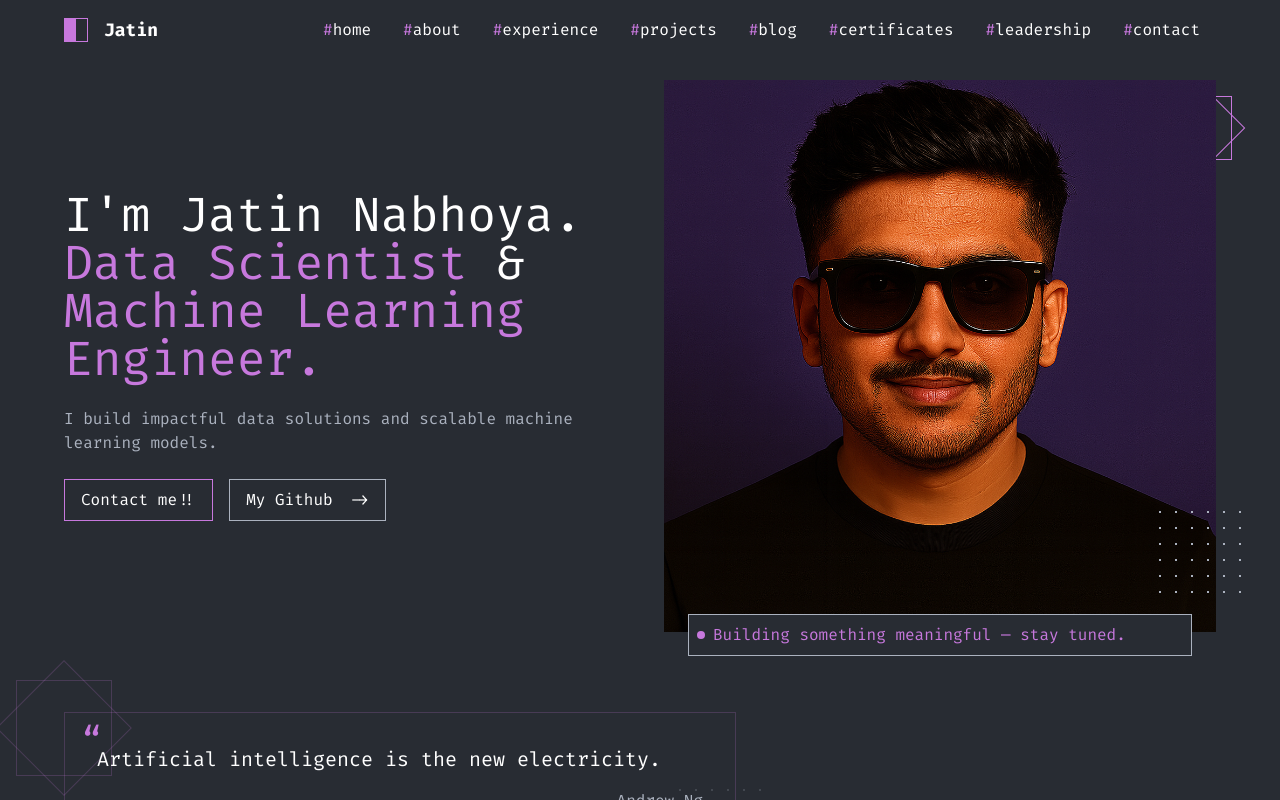
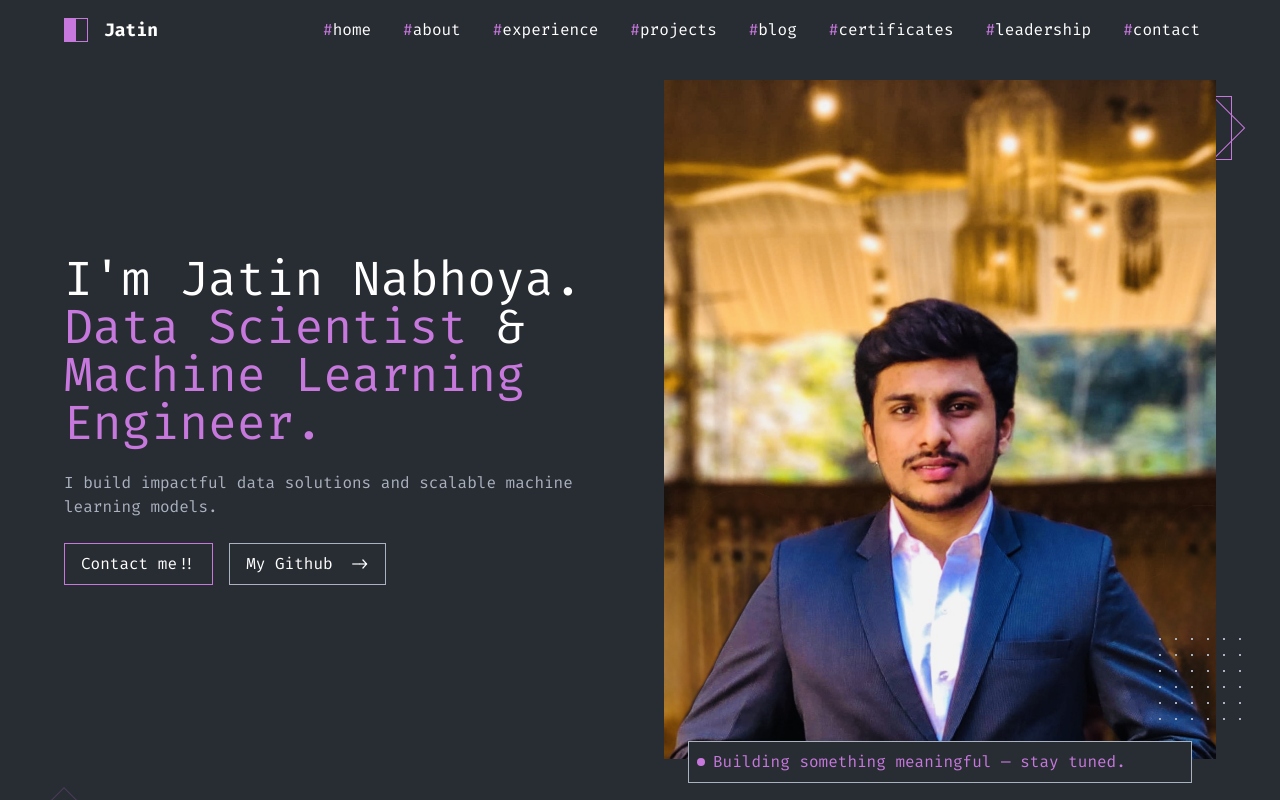
Before and after one commit to Jatin-nabhoya/JatinNabhoya, a React (Create React App) app: page / in a window 1280 px wide. Shown: the top 800 px of the page. Built offline with nearby package versions, Linux system fonts and the light colour scheme.

Commit message:
Update Home.jsx
update new profile picture

```diff
--- a/src/components/Home.jsx
+++ b/src/components/Home.jsx
@@ -48,7 +48,7 @@ const Home = () => {
             {/* Image Container */}
             <div className="relative">
               <img
-                src="/images/profile2.0.png"
+                src="/images/professional-photo.png"
                 alt="Jatin Nabhoya"
                 className="w-full"
               />
```
